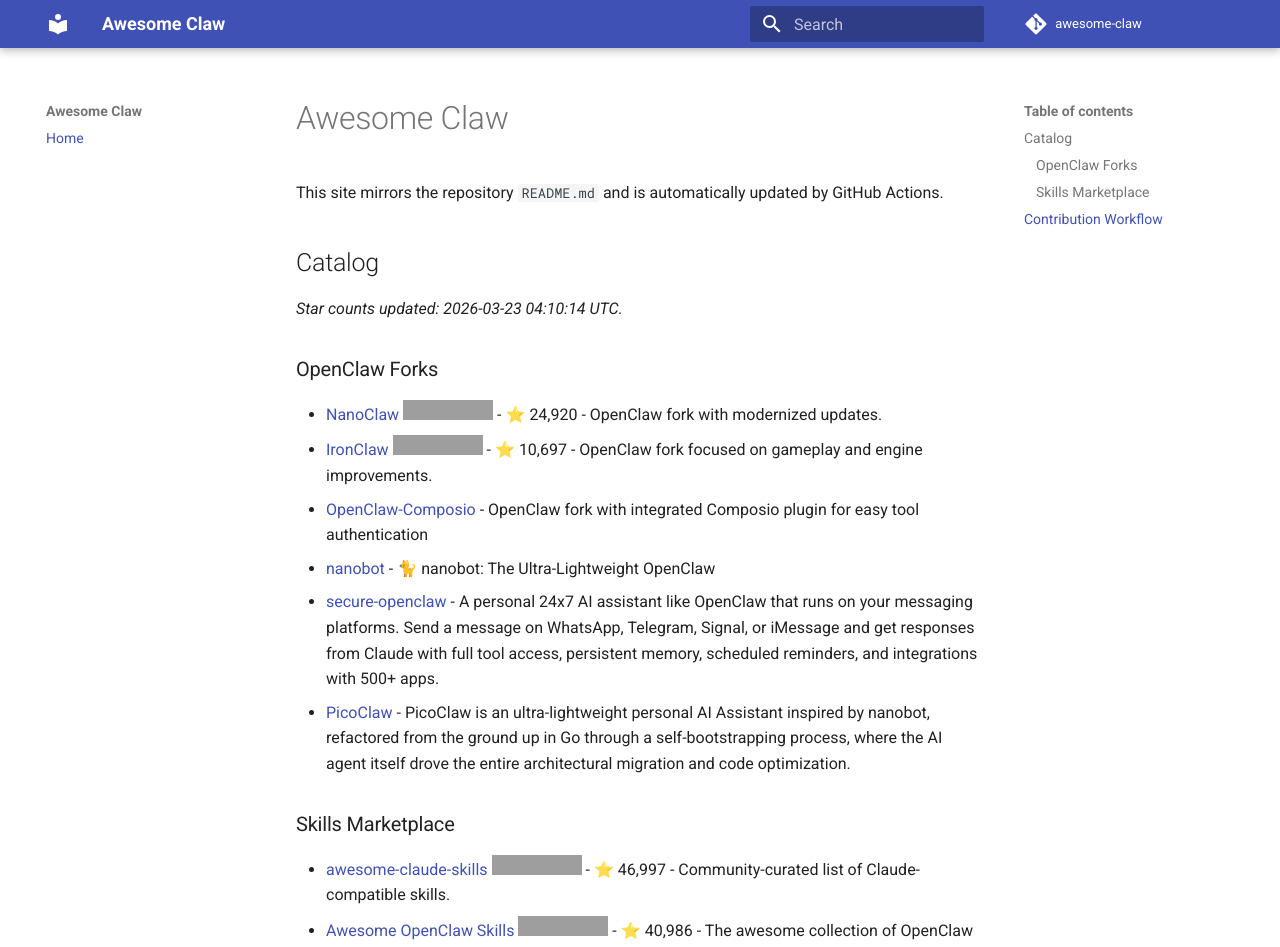
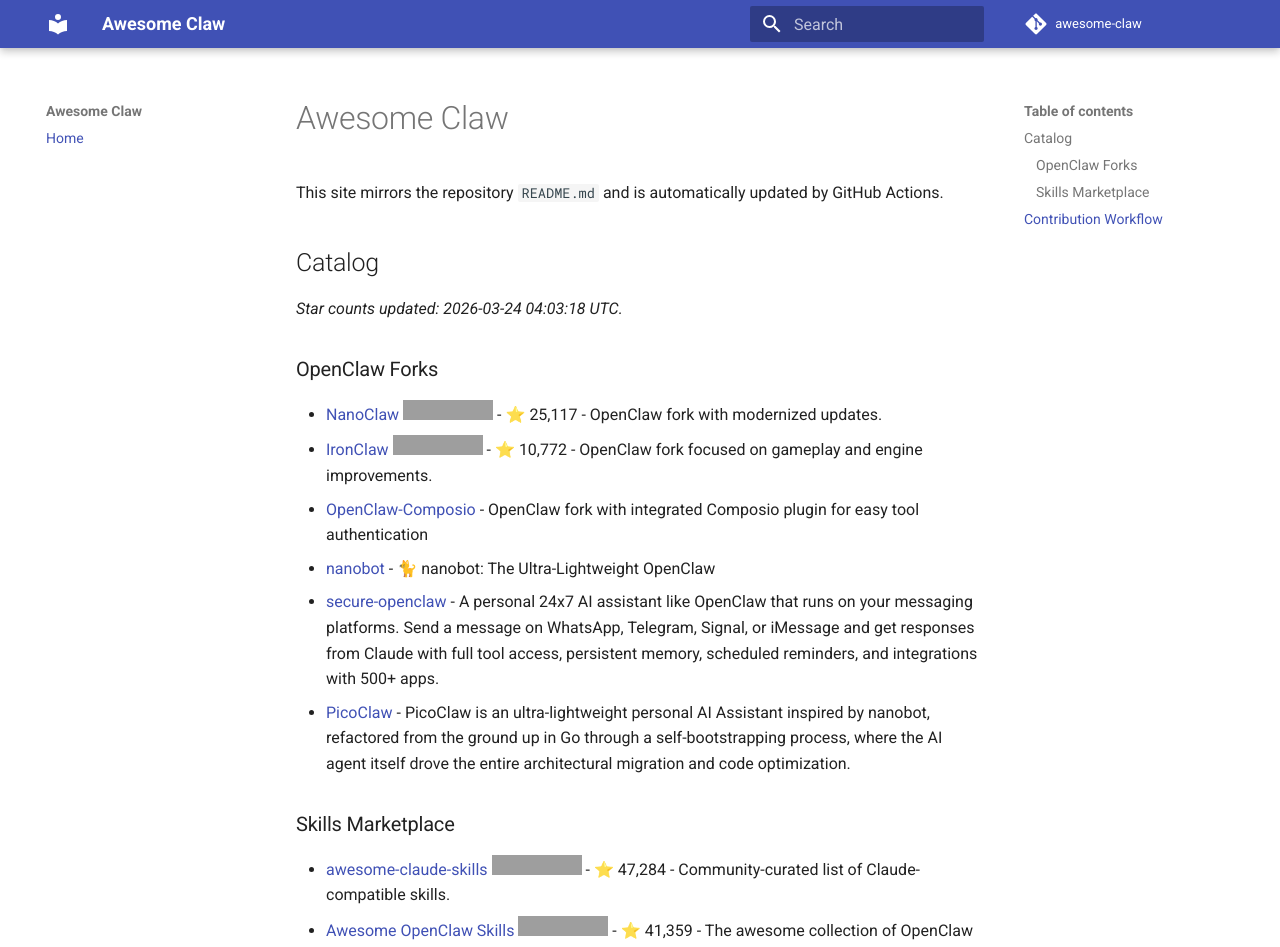
Before and after one commit to andrijdavid/awesome-claw, an MkDocs documentation site: the page built from docs/index.md, in a window 1280 px wide and 1316 px high. Shown: the top 947 px of the window. Built offline with MkDocs 1.6.1 and Material for MkDocs 9.7.7, drawn with Linux system fonts in a browser that asks for light colours; comment, search, counter and statistics services are not loaded; some of the changed text lies outside the part shown; grey boxes are pictures that could not be loaded.

Commit message:
chore: update repository stars

```diff
--- a/docs/index.md
+++ b/docs/index.md
@@ -6,12 +6,12 @@ This site mirrors the repository `README.md` and is automatically updated by Git
 
 <!-- BEGIN: GENERATED_REPO_LIST -->
 
-_Star counts updated: 2026-03-23 04:10:14 UTC._
+_Star counts updated: 2026-03-24 04:03:18 UTC._
 
 ### OpenClaw Forks
 
-- [NanoClaw](https://github.com/qwibitai/nanoclaw) ![GitHub Repo stars](https://img.shields.io/github/stars/qwibitai/nanoclaw?style=flat-square) - ⭐ 24,920 - OpenClaw fork with modernized updates.
-- [IronClaw](https://github.com/nearai/ironclaw) ![GitHub Repo stars](https://img.shields.io/github/stars/nearai/ironclaw?style=flat-square) - ⭐ 10,697 - OpenClaw fork focused on gameplay and engine improvements.
+- [NanoClaw](https://github.com/qwibitai/nanoclaw) ![GitHub Repo stars](https://img.shields.io/github/stars/qwibitai/nanoclaw?style=flat-square) - ⭐ 25,117 - OpenClaw fork with modernized updates.
+- [IronClaw](https://github.com/nearai/ironclaw) ![GitHub Repo stars](https://img.shields.io/github/stars/nearai/ironclaw?style=flat-square) - ⭐ 10,772 - OpenClaw fork focused on gameplay and engine improvements.
 - [OpenClaw-Composio](https://github.com/ComposioHQ/openclaw-composio) - OpenClaw fork with integrated Composio plugin for easy tool authentication
 - [nanobot](https://github.com/HKUDS/nanobot) - 🐈 nanobot: The Ultra-Lightweight OpenClaw
 - [secure-openclaw](https://github.com/ComposioHQ/secure-openclaw) - A personal 24x7 AI assistant like OpenClaw that runs on your messaging platforms. Send a message on WhatsApp, Telegram, Signal, or iMessage and get responses from Claude with full tool access, persistent memory, scheduled reminders, and integrations with 500+ apps.
@@ -19,9 +19,9 @@ _Star counts updated: 2026-03-23 04:10:14 UTC._
 
 ### Skills Marketplace
 
-- [awesome-claude-skills](https://github.com/ComposioHQ/awesome-claude-skills) ![GitHub Repo stars](https://img.shields.io/github/stars/ComposioHQ/awesome-claude-skills?style=flat-square) - ⭐ 46,997 - Community-curated list of Claude-compatible skills.
-- [Awesome OpenClaw Skills](https://github.com/VoltAgent/awesome-openclaw-skills) ![GitHub Repo stars](https://img.shields.io/github/stars/VoltAgent/awesome-openclaw-skills?style=flat-square) - ⭐ 40,986 - The awesome collection of OpenClaw Skills. Formerly known as Moltbot, originally Clawdbot.
-- [OpenClaw Skills Library](https://github.com/BankrBot/openclaw-skills) ![GitHub Repo stars](https://img.shields.io/github/stars/BankrBot/openclaw-skills?style=flat-square) - ⭐ 1,025 - Moltbot skill library for AI agents. Including polymarket, crypto trading, DeFi operations, automation, and more. Open a PR to add skills.
+- [awesome-claude-skills](https://github.com/ComposioHQ/awesome-claude-skills) ![GitHub Repo stars](https://img.shields.io/github/stars/ComposioHQ/awesome-claude-skills?style=flat-square) - ⭐ 47,284 - Community-curated list of Claude-compatible skills.
+- [Awesome OpenClaw Skills](https://github.com/VoltAgent/awesome-openclaw-skills) ![GitHub Repo stars](https://img.shields.io/github/stars/VoltAgent/awesome-openclaw-skills?style=flat-square) - ⭐ 41,359 - The awesome collection of OpenClaw Skills. Formerly known as Moltbot, originally Clawdbot.
+- [OpenClaw Skills Library](https://github.com/BankrBot/openclaw-skills) ![GitHub Repo stars](https://img.shields.io/github/stars/BankrBot/openclaw-skills?style=flat-square) - ⭐ 1,027 - Moltbot skill library for AI agents. Including polymarket, crypto trading, DeFi operations, automation, and more. Open a PR to add skills.
 
 <!-- END: GENERATED_REPO_LIST -->
 
```
Also changed, not shown: README.md (+6 -6 lines).
